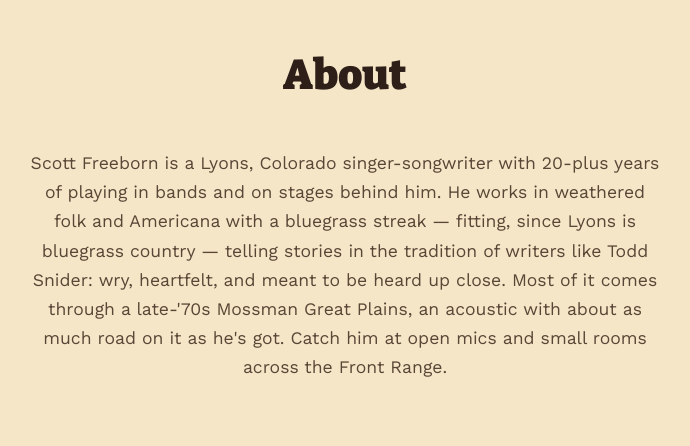
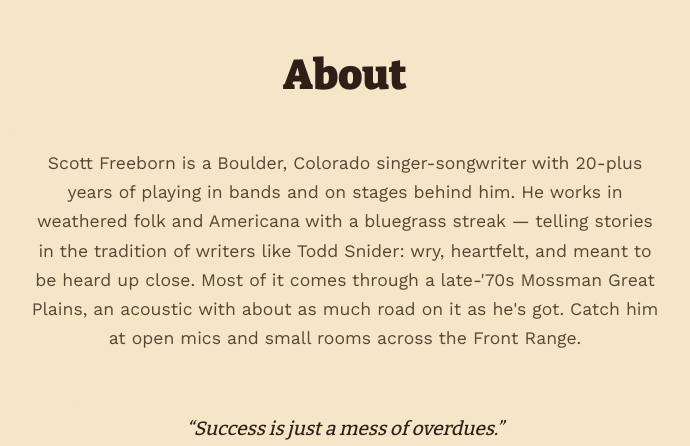
Before and after one commit to scottfreebornmusic/scottfreebornmusic.github.io, a React (Vite) app: page / in a window 1280 px wide. Shown: the part 2220-2666 px from the top of the page, without its empty margins (295-985 px from the left). Built offline with nearby package versions, Linux system fonts and the light colour scheme; no server answers.

Commit message:
Update bio text.

```diff
--- a/src/data/site.js
+++ b/src/data/site.js
@@ -6,13 +6,12 @@ export const site = {
   tagline: 'Folk & Americana from the Colorado Front Range',
 
   // 3-4 sentences. Replace with your real bio.
-  bio: `Scott Freeborn is a Lyons, Colorado singer-songwriter with 20-plus years of
+  bio: `Scott Freeborn is a Boulder, Colorado singer-songwriter with 20-plus years of
   playing in bands and on stages behind him. He works in weathered folk and Americana
-  with a bluegrass streak — fitting, since Lyons is bluegrass country — telling stories
-  in the tradition of writers like Todd Snider: wry, heartfelt, and meant to be heard up
-  close. Most of it comes through a late-'70s Mossman Great Plains, an acoustic with
-  about as much road on it as he's got. Catch him at open mics and small rooms across
-  the Front Range.`,
+  with a bluegrass streak — telling stories in the tradition of writers like Todd Snider:
+  wry, heartfelt, and meant to be heard up close. Most of it comes through a late-'70s
+  Mossman Great Plains, an acoustic with about as much road on it as he's got. Catch
+  him at open mics and small rooms across the Front Range.`,
 
   // Pull-quote shown under the bio in the About section.
   quote: { text: 'Success is just a mess of overdues.', author: 'John Hartford' },
```
